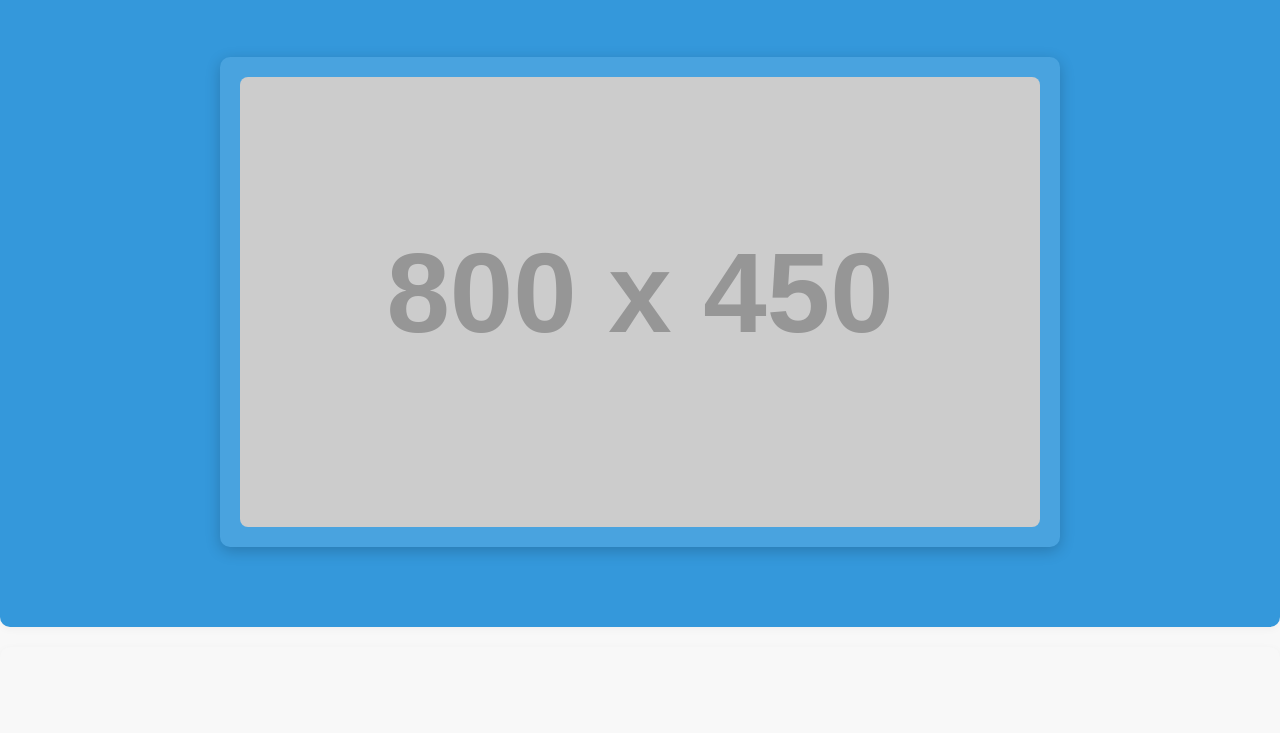
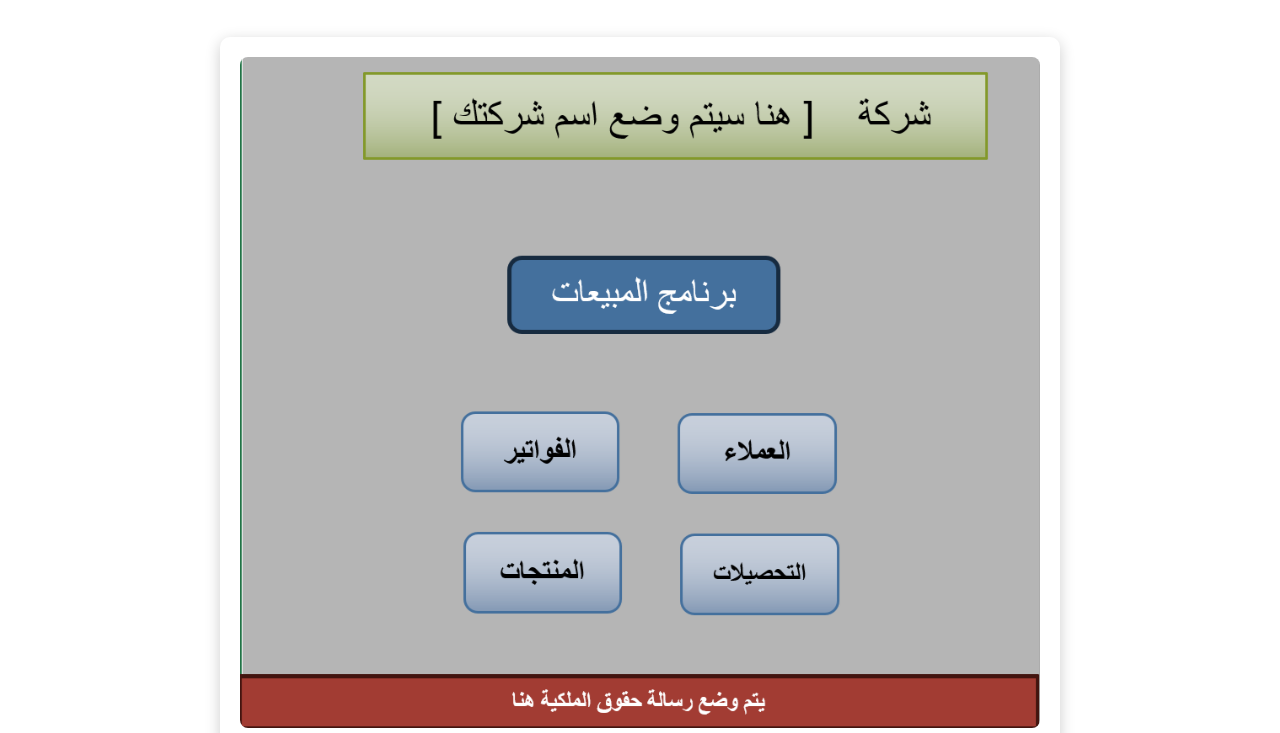
Before and after one commit to Mo7a01/learnover, a plain HTML site: page sales/index.html in a window 1280 px wide. Shown: the part 567-1300 px from the top of the page. Drawn offline with Linux system fonts and the light colour scheme; placeholder pictures from the web are drawn by us.

Commit message:
Update index.html

```diff
--- a/sales/index.html
+++ b/sales/index.html
@@ -73,7 +73,7 @@
             color: var(--primary-color);
         }
 
-        .hero-section {
+        .-section {
             background-color: var(--primary-color);
             color: white;
             padding: 80px 0;
@@ -685,7 +685,7 @@
                 </div>
             </div>
             <div class="hero-image-placeholder">
-                <img src="https://via.placeholder.com/800x450?text=Excel+System+UI+Screenshot" alt="واجهة نظام Excel" width="800" height="450">
+                <img src="1.webp" alt="واجهة نظام Excel" width="949" height="797">
             </div>
         </section>
 
```
